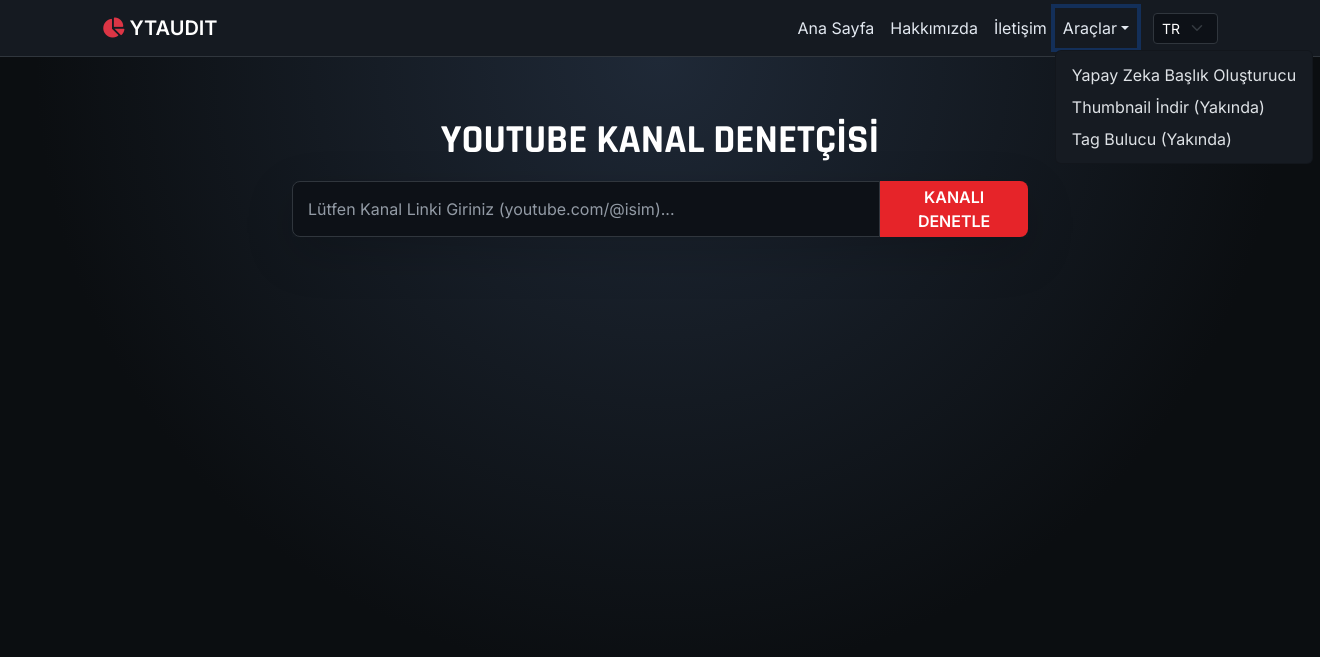
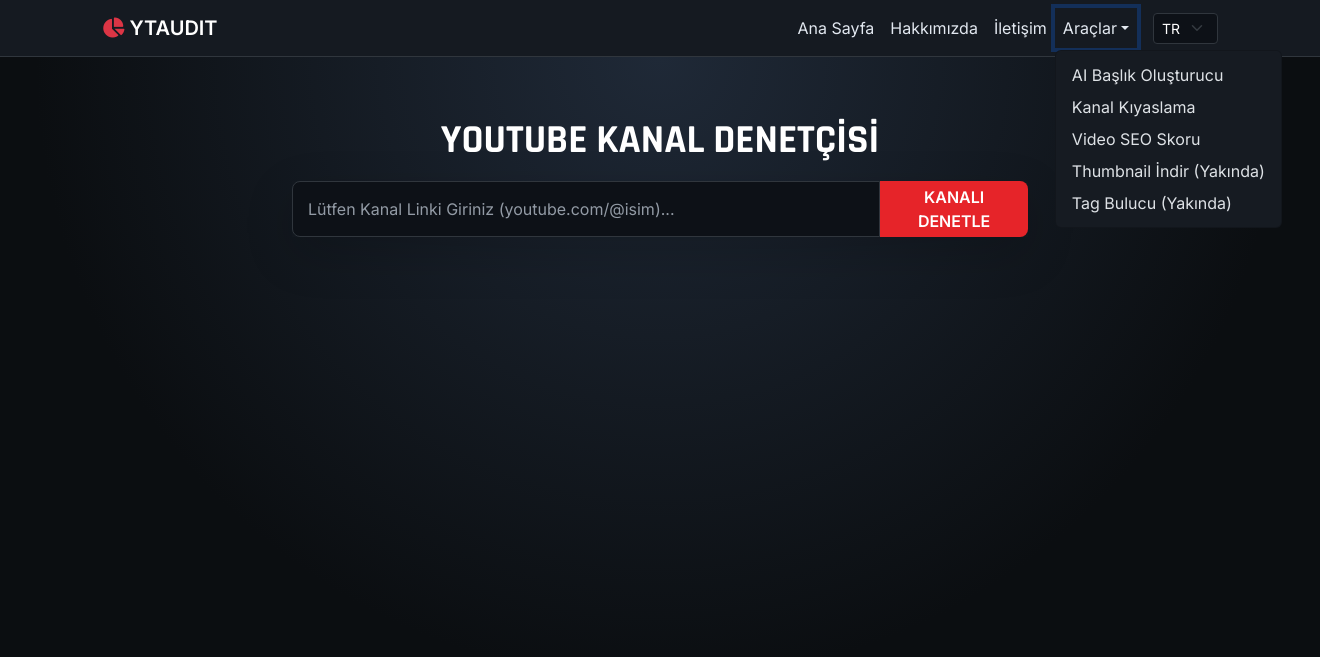
Before and after one commit to 2psgmvs86m-a11y/youtube-trend-analiz, a Flask app: page / in a window 1320 px wide, after a click on "Araçlar". Shown: the top 657 px of the page. Run offline with Flask 3, Linux system fonts and the light colour scheme.

Commit message:
Update index.html

```diff
--- a/templates/index.html
+++ b/templates/index.html
@@ -36,6 +36,10 @@
         .stat-num { font-size: 1.5rem; font-weight: 700; font-family: 'Rajdhani'; color: #ffffff; }
         .stat-label { font-size: 0.75rem; color: #8b949e; text-transform: uppercase; letter-spacing: 1px; font-weight: 600; }
         a { color: inherit; text-decoration: none; }
+        .result-box { background: #0d1117; border: 1px solid #30363d; padding: 20px; border-radius: 8px; margin-top: 30px; }
+        .title-item { background: #21262d; padding: 10px; border-radius: 6px; margin-bottom: 8px; font-weight: 600; color: #f1f1f1; border-left: 3px solid #e62429; }
+        .result-heading { color: #10b981; }
+
         footer { background-color: #0d1117; border-top: 1px solid #30363d; padding: 40px 0; margin-top: auto; }
         .footer-link { color: #8b949e; margin: 0 10px; font-size: 0.9rem; transition: color 0.3s; }
         .footer-link:hover { color: var(--accent); }
@@ -57,7 +61,9 @@
                     <li class="nav-item dropdown">
                         <a class="nav-link dropdown-toggle" href="#" role="button" data-bs-toggle="dropdown">Araçlar</a>
                         <ul class="dropdown-menu dropdown-menu-dark" style="background: #161b22;">
-                            <li><a class="dropdown-item" href="/araclar/ai-baslik">Yapay Zeka Başlık Oluşturucu</a></li>
+                            <li><a class="dropdown-item" href="/araclar/ai-baslik">AI Başlık Oluşturucu</a></li>
+                            <li><a class="dropdown-item" href="/araclar/kanal-karsilastir">Kanal Kıyaslama</a></li>
+                            <li><a class="dropdown-item" href="/araclar/video-seo">Video SEO Skoru</a></li>
                             <li><a class="dropdown-item" href="#">Thumbnail İndir (Yakında)</a></li>
                             <li><a class="dropdown-item" href="#">Tag Bulucu (Yakında)</a></li>
                         </ul>
@@ -90,11 +96,6 @@
         <div class="container pb-5 mt-5">
 
             <div class="glass-card p-0 mb-3">
-                {% if result.banner %}
-                <img src="{{ result.banner }}" class="channel-banner">
-                {% else %}
-                <div class="channel-banner" style="background: #21262d;"></div>
-                {% endif %}
                 <div class="px-3 pb-3">
                     <div class="profile-header">
                         <img src="{{ result.avatar }}" class="avatar-overlay shadow">
@@ -252,7 +253,6 @@
                 </div>
                 {% endfor %}
             </div>
-
         </div>
         {% endif %}
     </div>
```
